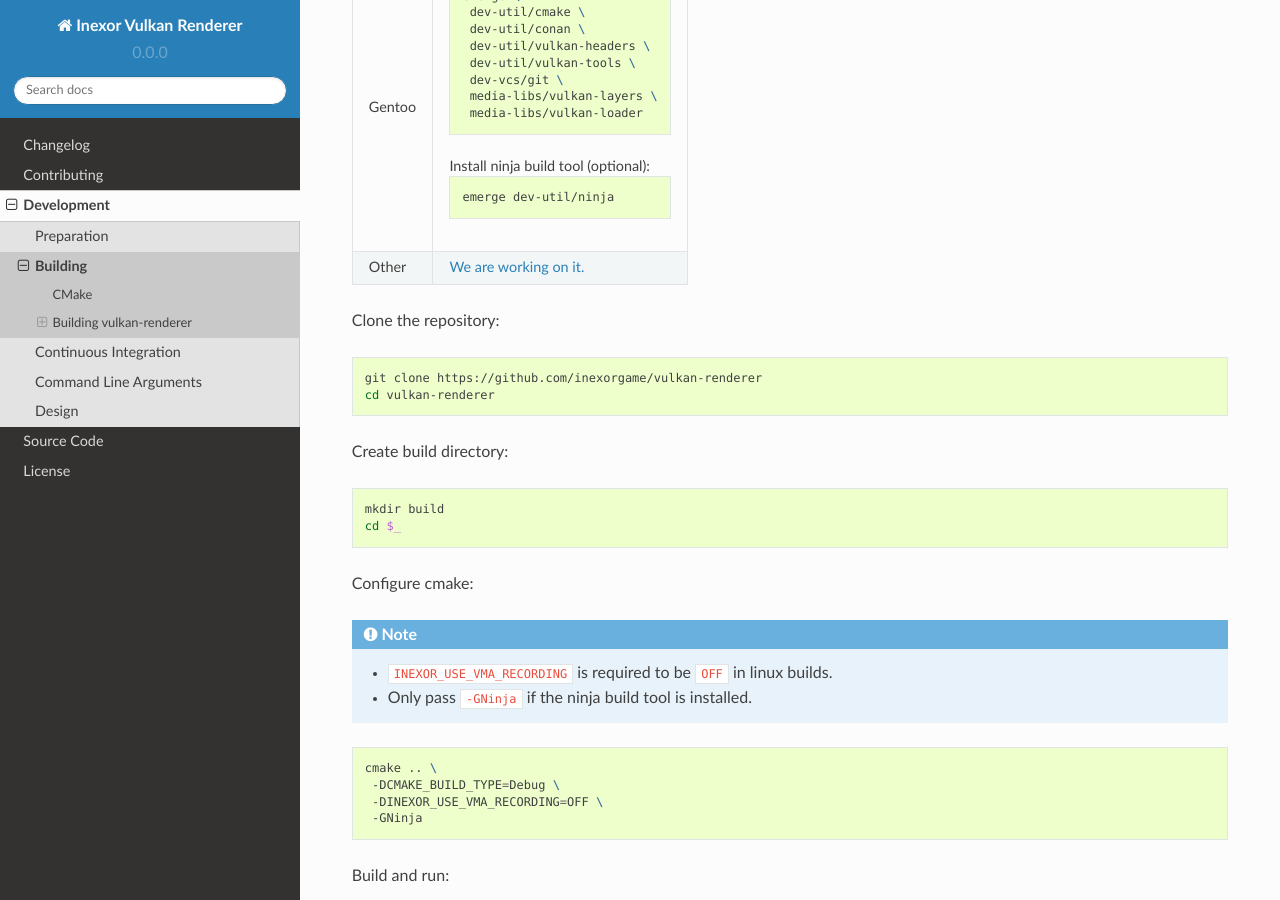
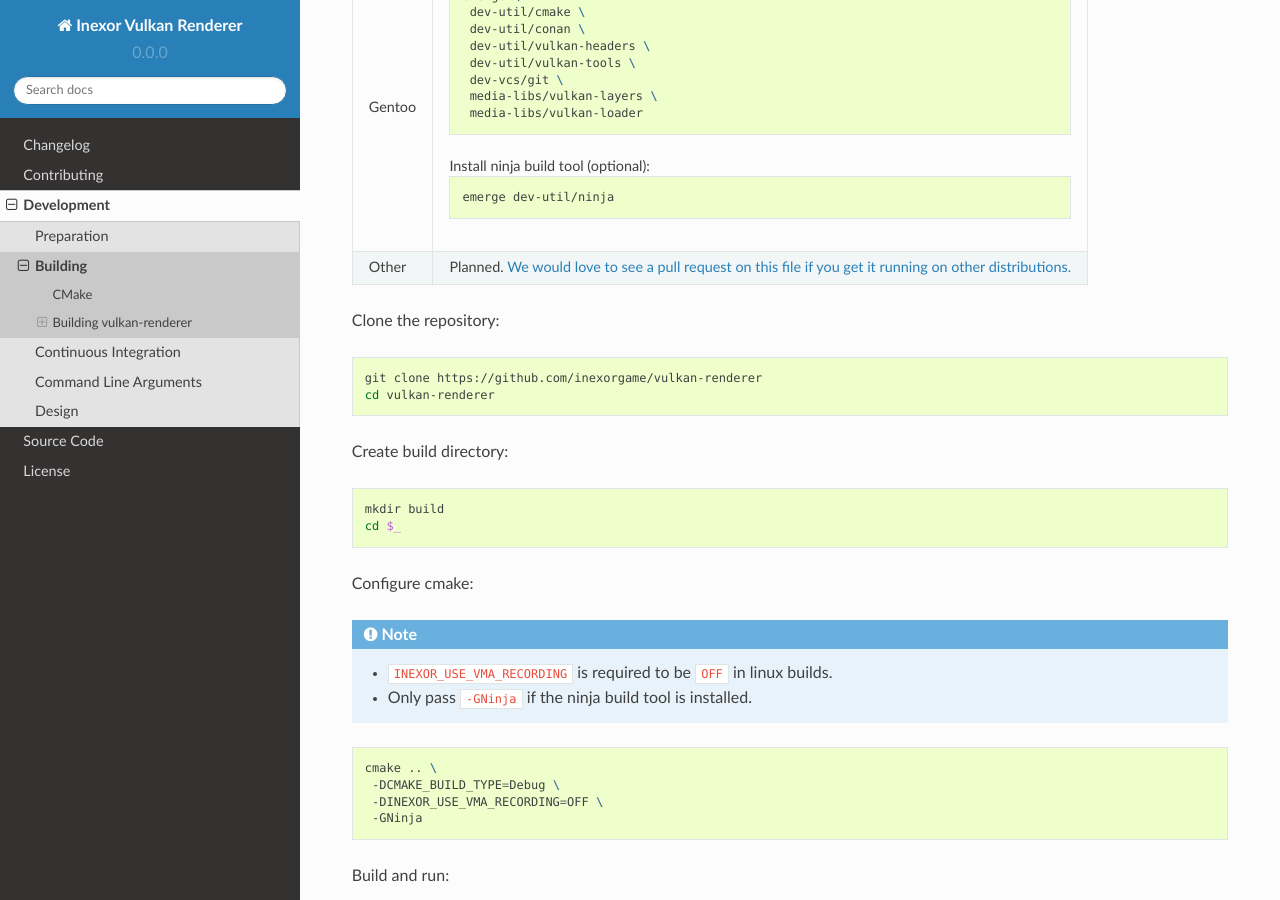
Before and after one commit to inexorgame/vulkan-renderer, a Sphinx documentation site: the page built from documentation/source/development/building.rst, in a window 1280 px wide and 900 px high, scrolled down 2459 px. Built offline with Sphinx 7.4.7 and the Read the Docs theme 2.0.0, drawn with Linux system fonts in a browser that asks for light colours; pages that are not in the unit, such as notebooks, are missing from menus.

Commit message:
[docs] Fix closed-issue link for other distros.

```diff
--- a/documentation/source/development/building.rst
+++ b/documentation/source/development/building.rst
@@ -122,12 +122,13 @@ Install dependencies and tools:
 |        |                                      |
 |        |     emerge dev-util/ninja            |
 +--------+--------------------------------------+
-| Other  | `We are working on it.`__            |
+| Other  | Planned. `We would love to see a     |
+|        | pull request on this file if you get |
+|        | it running on other                  |
+|        | distributions.`__                    |
 +--------+--------------------------------------+
 
-.. _`Get vulkan-renderer running on Linux`: https://github.com/inexorgame/vulkan-renderer/issues/19
-
-__ `Get vulkan-renderer running on Linux`_
+__ https://github.com/inexorgame/vulkan-renderer/edit/master/documentation/source/development/building.rst
 
 Clone the repository:
 
```
